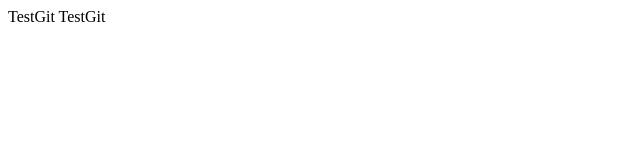
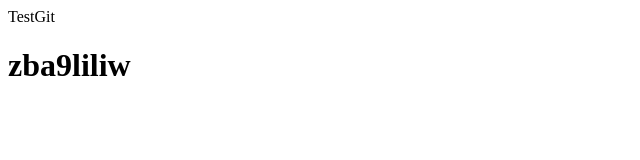
Before and after one commit to zba9liliw/testGit, a plain HTML site: page testGit/index.html in a window 1280 px wide. Shown: the whole page, without its empty margins (0-640 px from the left). Drawn offline with Linux system fonts and the light colour scheme.

Commit message:
deuxiemme commit pour change

```diff
--- a/testGit/index.html
+++ b/testGit/index.html
@@ -5,6 +5,6 @@ TestGit
 
 </head>
 <body>
-    TestGit
+    <h1>zba9liliw</h1>
 </body>
 </html>
```
